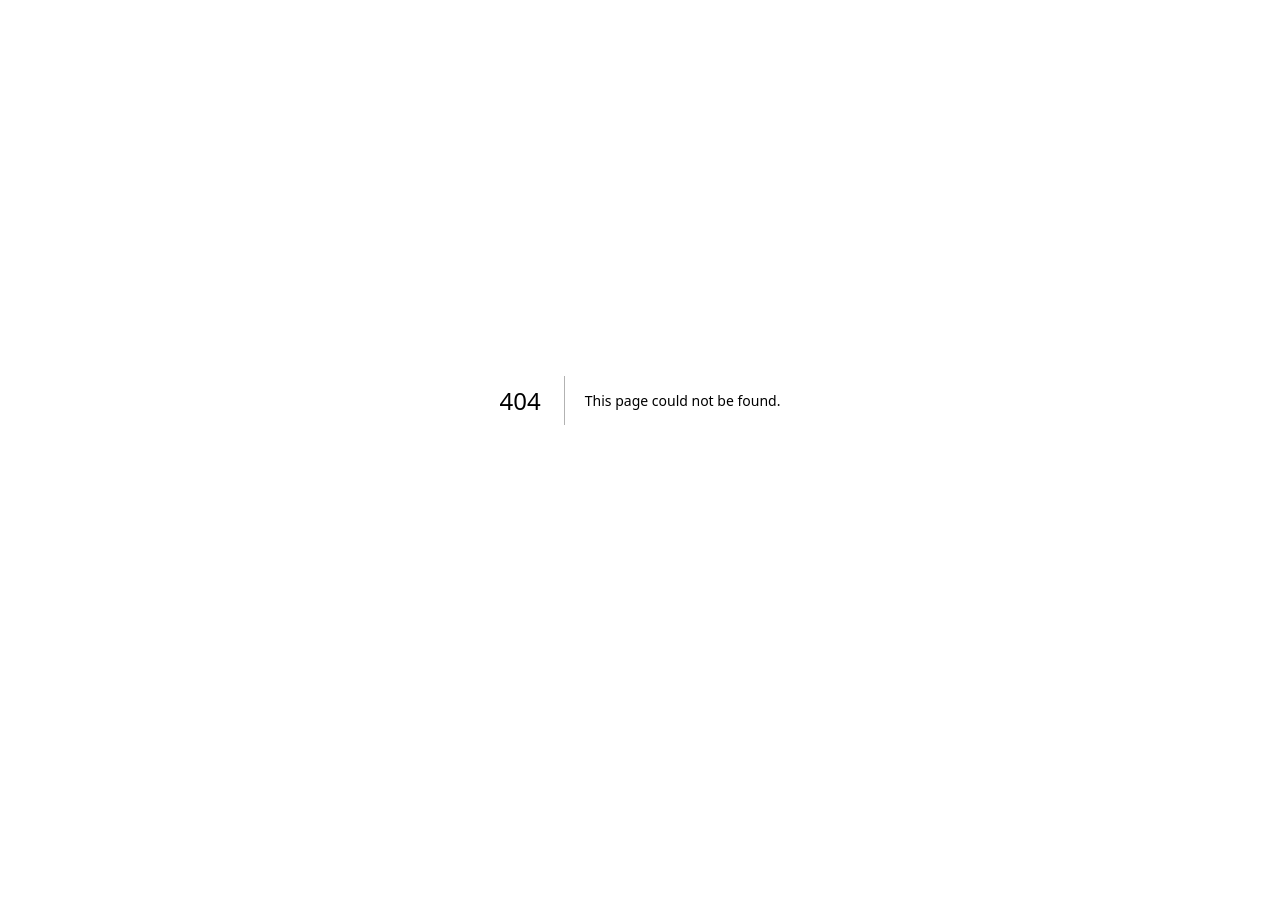
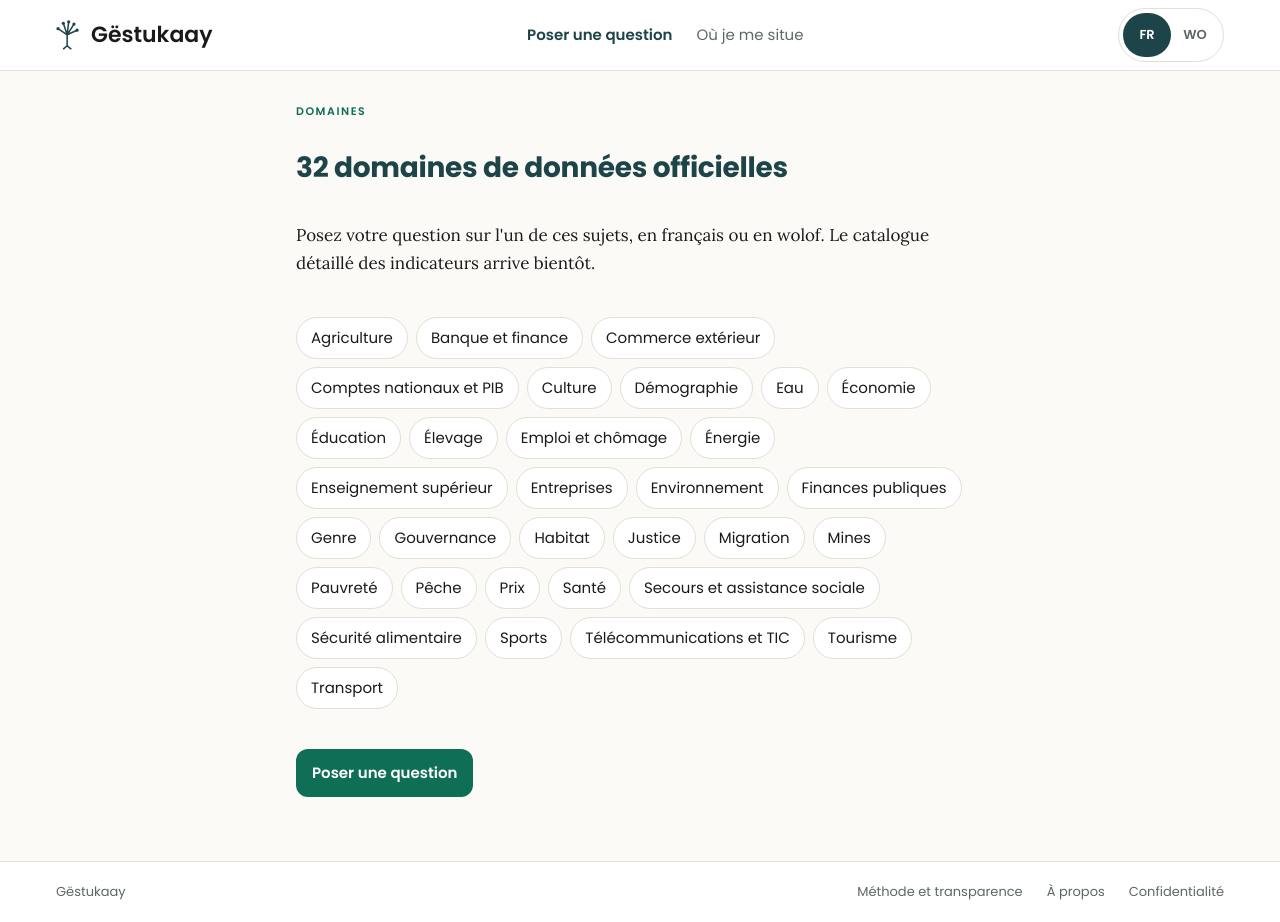
Before and after one commit to TechwithXalifa/gestukaay, a Next.js app in the folder web/: page /domaines in a window 1280 px wide. Before the commit this address had no page. Before the commit the page ends 800 px from the top, so only its background shows below. Built offline with nearby package versions, Linux system fonts and the light colour scheme.

Commit message:
feat(web): domaines sur l'accueil et page « Tous les domaines » (décision 0005)
Les 6 domaines des questions types en tête de l'accueil, chacun avec une
question d'exemple posée en un clic, puis un lien vers la liste des 32
domaines du socle. Validé par KBD sur #56.

```diff
--- /dev/null
+++ b/web/app/domaines/page.tsx
@@ -0,0 +1,28 @@
+"use client";
+
+import Link from "next/link";
+import { Entete, PiedDePage } from "@/components/Entete";
+import { useLangue } from "@/i18n/langue";
+import { TOUS_LES_DOMAINES } from "@/lib/domaines";
+
+/** Les 32 domaines du socle (décision 0005). Le catalogue des indicateurs viendra ensuite. */
+export default function Domaines() {
+  const { t } = useLangue();
+  return (
+    <div className="site">
+      <Entete />
+      <main className="domaines-page">
+        <p className="eyebrow">{t("domaines.eyebrow")}</p>
+        <h1 className="titre-situer">{t("domaines.titre", { n: String(TOUS_LES_DOMAINES.length) })}</h1>
+        <p className="explication">{t("domaines.intro")}</p>
+        <ul className="liste-domaines">
+          {TOUS_LES_DOMAINES.map((d) => (
+            <li key={d}>{d}</li>
+          ))}
+        </ul>
+        <Link href="/" className="primaire">{t("situer.question")}</Link>
+      </main>
+      <PiedDePage />
+    </div>
+  );
+}
--- a/web/app/globals.css
+++ b/web/app/globals.css
@@ -253,3 +253,15 @@ a { color: var(--gk-feuille); }
 .comparaisons .valeur-petite { display: block; margin-top: 4px; line-height: 30px; }
 .comparaisons .valeur-petite span { line-height: 20px; }
 .lien-situer { display: inline-flex; align-items: center; gap: 8px; min-height: 44px; font-weight: 600; text-decoration: none; }
+
+/* ---- Domaines (décision 0005) ----------------------------------------- */
+.domaines { width: 100%; margin-top: 16px; text-align: left; }
+.grille-domaines { margin: 12px 0 0; padding: 0; list-style: none; display: grid; grid-template-columns: repeat(auto-fill, minmax(min(240px, 100%), 1fr)); gap: 12px; }
+.grille-domaines button { width: 100%; height: 100%; display: flex; flex-direction: column; align-items: flex-start; gap: 4px; padding: 16px; border: 1px solid var(--gk-lin); border-radius: var(--radius-md); background: var(--gk-blanc); color: var(--gk-encre); text-align: left; cursor: pointer; }
+.grille-domaines button:hover { border-color: var(--gk-feuille); }
+.grille-domaines strong { font-size: 16px; color: var(--gk-baobab); }
+.grille-domaines span { font-size: 13px; line-height: 18px; color: var(--gk-ardoise); }
+.domaines-page { max-width: 720px !important; }
+.liste-domaines { margin: 16px 0; padding: 0; list-style: none; display: flex; flex-wrap: wrap; gap: 8px; }
+.liste-domaines li { padding: 8px 14px; border: 1px solid var(--gk-lin); border-radius: 999px; background: var(--gk-blanc); }
+.domaines-page > .primaire { align-self: flex-start; }
--- a/web/i18n/fr.ts
+++ b/web/i18n/fr.ts
@@ -143,6 +143,13 @@ export const fr = {
   "accueil.situer": "Où je me situe : comparez votre ménage aux moyennes officielles",
   "situer.question": "Poser une question",
 
+  // Domaines (décision 0005)
+  "domaines.accueil": "Parcourir par domaine",
+  "domaines.tous": "Tous les domaines",
+  "domaines.eyebrow": "Domaines",
+  "domaines.titre": "{n} domaines de données officielles",
+  "domaines.intro": "Posez votre question sur l'un de ces sujets, en français ou en wolof. Le catalogue détaillé des indicateurs arrive bientôt.",
+
   // Interface wolof incomplète
   "wo.enCours": "L'interface en wolof est en cours de validation par un linguiste : les textes pas encore validés restent en français.",
 } as const;
--- /dev/null
+++ b/web/lib/domaines.ts
@@ -0,0 +1,23 @@
+/**
+ * Domaines du socle (socle/referentiels/domaines.csv, décision 0005).
+ * À garder aligné sur ce fichier si KBD ajoute ou renomme un domaine.
+ * Les 6 domaines des questions types du cahier viennent en tête de
+ * l'accueil, avec une question d'exemple qui se pose en un clic.
+ */
+export const DOMAINES_PRINCIPAUX: { nom: string; exemple: string }[] = [
+  { nom: "Démographie", exemple: "Combien d'habitants à Thiès ?" },
+  { nom: "Emploi et chômage", exemple: "Chômage à Dakar et à Thiès en 2024" },
+  { nom: "Prix", exemple: "Combien coûte le kilo de riz brisé au détail ?" },
+  { nom: "Éducation", exemple: "Quel est le taux de scolarisation à Dakar ?" },
+  { nom: "Santé", exemple: "Quelle proportion des enfants sont complètement vaccinés à Kolda ?" },
+  { nom: "Pauvreté", exemple: "Quel est le taux de pauvreté à Kolda ?" },
+];
+
+export const TOUS_LES_DOMAINES: string[] = [
+  "Agriculture", "Banque et finance", "Commerce extérieur", "Comptes nationaux et PIB", "Culture",
+  "Démographie", "Eau", "Économie", "Éducation", "Élevage", "Emploi et chômage", "Énergie",
+  "Enseignement supérieur", "Entreprises", "Environnement", "Finances publiques", "Genre",
+  "Gouvernance", "Habitat", "Justice", "Migration", "Mines", "Pauvreté", "Pêche", "Prix", "Santé",
+  "Secours et assistance sociale", "Sécurité alimentaire", "Sports", "Télécommunications et TIC",
+  "Tourisme", "Transport",
+];
```
Also changed, not shown: web/app/page.tsx (+19 -0 lines).
